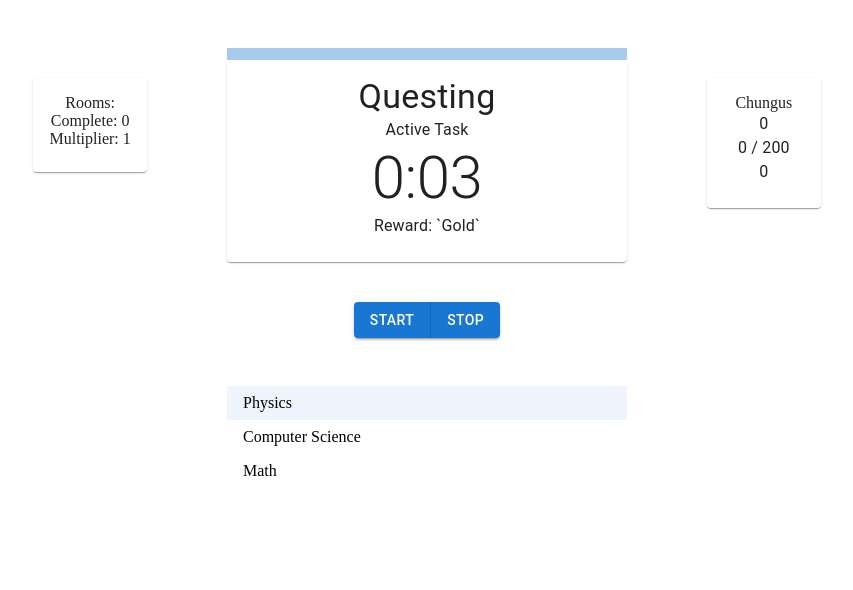
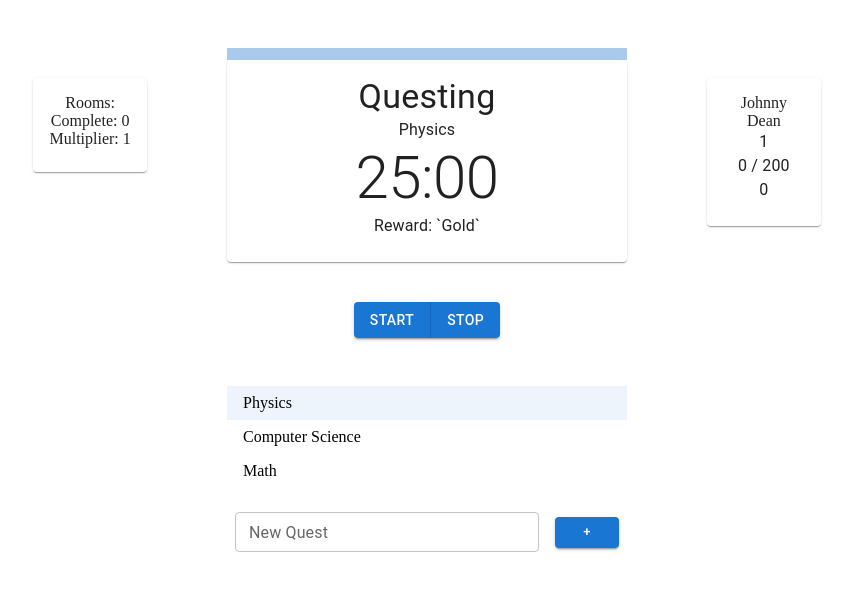
Before and after one commit to FS-CSCI150-F21/FS-CSCI150-F21-Team6, a React (Create React App) app: page / in a window 1280 px wide. Shown: the top 590 px of the page, without its empty margins (213-1066 px from the left). Built offline with nearby package versions, Linux system fonts and the light colour scheme; data requests are answered from the project's data file.

Commit message:
Add quest list functionality where the active quest properly displays on the timer as well as is highlighted in the quest list

```diff
--- a/db.json
+++ b/db.json
@@ -5,15 +5,15 @@
       "id": 1,
       "email": "JohnnyboyKCB@gmail.com",
       "character": {
-        "name" : "Chungus",
-        "level" : 0,
+        "name" : "Johnny Dean",
+        "level" : 1,
         "exp" : 0,
         "expReq": 200,
         "gold" : 0,
         "equippedItems" : [],
         "inventory" : []
       },
-      "quests" : [{
+      "tasks" : [{
         "id" : 1,
         "title": "Physics",
         "totalPomoDone": 2
--- a/src/App.js
+++ b/src/App.js
@@ -13,7 +13,7 @@ import Rewards from './services/Rewards';
 
 function App() {
     // eventually use redux to handle state management across multiple components easier
-  const [ pomodoroLength , setpomodoroLength ] = useState(.05)
+  const [ pomodoroLength , setpomodoroLength ] = useState(25)
   const [ shortBreakLength , setShortBreakLength ] = useState(5)
   const [ longBreakLength , setLongBreakLength ] = useState(20)
   const [ timerSeconds , setTimerSeconds ] = useState(TimeMath.convMinSec(pomodoroLength))
@@ -23,7 +23,7 @@ function App() {
   const [ pomosCompleted, incrementPomos ] = useState(0);
   const multiplier = pomosCompleted - .5;
   const [character, setCharacterState] = useState({name: "", level: 0, exp: 0, expReq: 0, gold: 0})
-  const [activeTask, setActivetask] = useState("Active Task")
+  const [activeTask, setActiveTask] = useState("")
 
     const handleRoomComplete = () => {
         incrementExp()
@@ -95,14 +95,13 @@ function App() {
 
               <Box>
                   <Box sx={{mb: 5, minWidth: 400}}>
-                      <LinearProgress variant="determinate" value={TimeMath.normalise(Math.abs(timerSeconds - TimeMath.convMinSec(pomodoroLength)),pomodoroLength)} sx={{height: 12, width: '100%'}}></LinearProgress>
-                      {/* break down into more components to reduce amount of props passed to timer display eventually */}
+                      <LinearProgress variant="determinate" value={TimeMath.normalise(Math.abs(timerSeconds - TimeMath.convMinSec(pomodoroLength)),pomodoroLength)} sx={{height: 12, width: '100%'}}/>
                       <TimerDisplay
                           timerMode={timerMode}
                           timer={TimeMath.formatSeconds(timerSeconds)}
                           reward={pomosCompleted % 2 === 0 ? '`Gold`' : 'Exp'}
                           activeTask = {activeTask}
-                      ></TimerDisplay>
+                      />
                   </Box>
                   <ButtonGroup variant={'contained'}>
                       <Button onClick={() => setIsRunning(true)}>START</Button>
@@ -111,7 +110,7 @@ function App() {
                           clearTimeout(timeoutID)
                       }}>STOP</Button>
                   </ButtonGroup>
-                <QuestDisplay />
+                <QuestDisplay setActiveTask={setActiveTask} />
               </Box>
                 <CharacterDisplay character={character} />
           </Box>
--- a/src/components/QuestDisplay.js
+++ b/src/components/QuestDisplay.js
@@ -1,31 +1,52 @@
 import React, {useState, useEffect} from 'react'
 import List from '@mui/material/List';
 import ListItemButton from '@mui/material/ListItemButton';
+import Button from '@mui/material/Button';
+import TextField from '@mui/material/TextField';
+import Box from '@mui/material/Box';
 import { createTheme, ThemeProvider, styled } from '@mui/material/styles';
 import axios from 'axios';
 // implement custom themes with createtheme and theme provider eventually
 
-const QuestDisplay = () => {
+const NewTask = () => {
+return (
+    <Box sx={{display: "flex", mt: 1, p: 1}}>
+        <TextField id="outlined-basic" label="New Quest" variant="outlined" size="small" sx={{width: "100%"}}/>
+        <Box sx={{display: "flex", alignItems: "center", ml: 2}}>
+            <Button variant={"contained"} size={"small"} >+</Button>
+        </Box>
+    </Box>
+)
+}
+
+const QuestDisplay = ({setActiveTask}) => {
     const [quests, setQuests] = useState([])
     const [selectedIndex, setSelectedIndex] = useState(1)
 
     const handleClick = (id) => {
-
+        setSelectedIndex(id)
+        setActiveTask(quests[id - 1].title)
     }
 
     useEffect(() => {
         axios.get('http://localhost:3001/data')
             .then(res => {
-                setQuests(res.data[0].quests)
+                setQuests(res.data[0].tasks)
+                setActiveTask(res.data[0].tasks[selectedIndex - 1].title)
             })
     }, [])
 
+
     return (
-        <List sx={{maxHeight: 100, overflow: 'auto', mt: 5}}>
-            {
-                quests.map(quest => <ListItemButton selected = { selectedIndex === quest.id } >{quest.title}</ListItemButton>)
-            }
-        </List>
+        <Box>
+            <List sx={{maxHeight: 105, overflow: 'auto', mt: 5}}>
+                {
+                    quests.map(quest => <ListItemButton selected={selectedIndex === quest.id} onClick={() => {handleClick(quest.id)}}>{quest.title}</ListItemButton>)
+                }
+            </List>
+            <NewTask/>
+        </Box>
+
     )
 }
 
```
